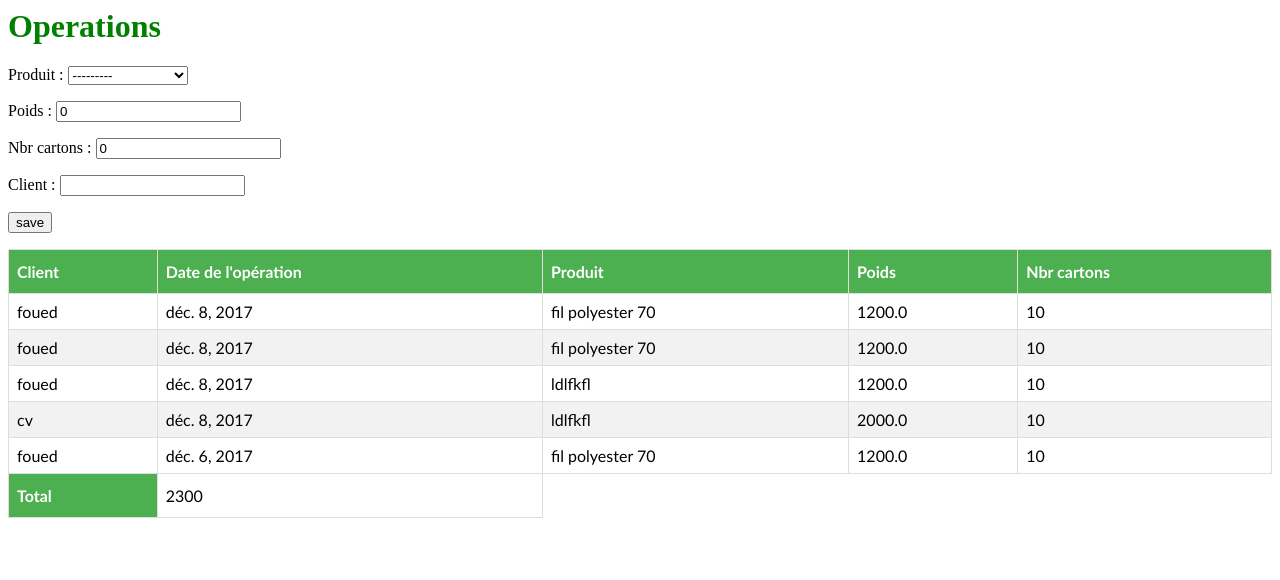
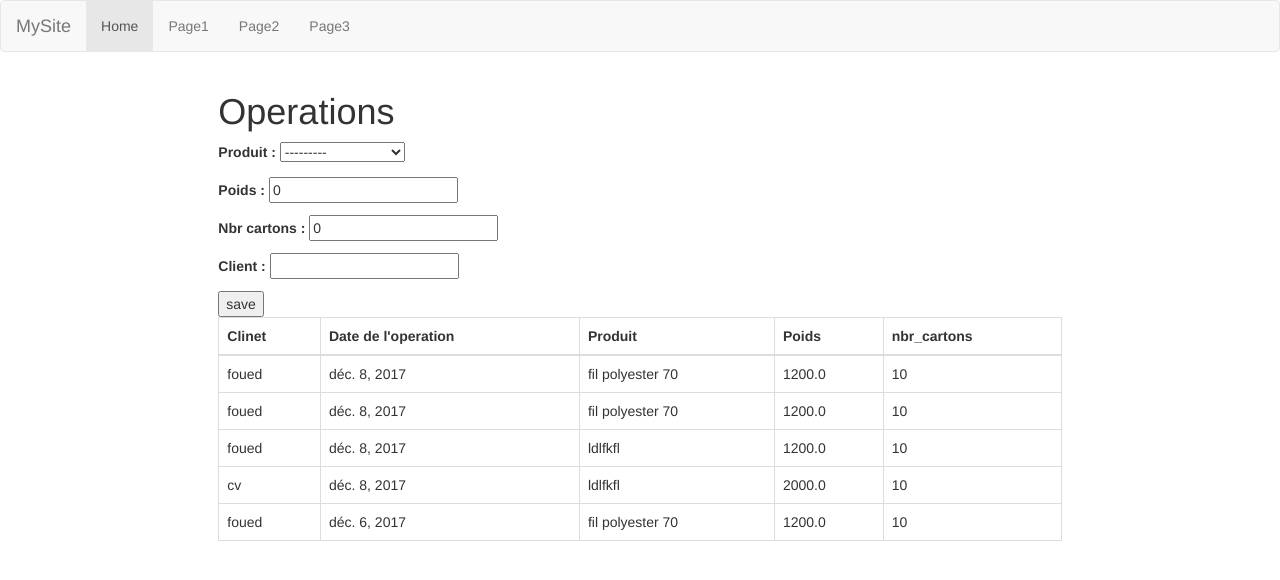
Before and after one commit to chfoued/django, a Django app: page /polls/operation/ in a window 1280 px wide. Shown: the top 580 px of the page. Run offline with Django 3.2, Linux system fonts and the light colour scheme; data comes from the database, SQL or seed files in the repository; both versions use the stored data as it was after the commit; parts of the project's set-up code (start-up, migrations or seed data) failed here and were passed over; some libraries are stand-ins or nearby versions.

Commit message:
adding html template

```diff
--- /dev/null
+++ b/polls/templates/polls/base.html
@@ -0,0 +1,33 @@
+<!DOCTYPE html>
+<html>
+    <head>
+        <meta charset="utf-8">
+        <meta name="viewport" content="width=device-width, initial-scale=1">
+        <link rel="stylesheet" href="https://maxcdn.bootstrapcdn.com/bootstrap/3.3.7/css/bootstrap.min.css">
+        <script src="https://ajax.googleapis.com/ajax/libs/jquery/3.2.1/jquery.min.js"></script>
+        <script src="https://maxcdn.bootstrapcdn.com/bootstrap/3.3.7/js/bootstrap.min.js"></script>
+    </head>
+    <body>
+        <div class="navbar navbar-default">
+            <div class="container-fluid">
+                <div class="navbar-header">
+                    <a class="navbar-brand" href="#">MySite</a>
+                </div>
+                <ul class="nav navbar-nav">
+                    <li class="active"><a href="#">Home</a></li>
+                    <li><a href="">Page1</a></li>
+                    <li><a href="">Page2</a></li>
+                    <li><a href="">Page3</a></li>
+                </ul>
+            </div>
+        </div>
+        <div class="row">
+            {% block content %}
+            <div class="col-sm-4"></div>
+            <div class="col-sm-8">
+                <h1>Hello</h1>
+            </div>
+            {% endblock %}
+        </div>
+    </body>
+</html>
--- a/polls/templates/polls/operation.html
+++ b/polls/templates/polls/operation.html
@@ -1,27 +1,27 @@
+
+{% extends "polls/base.html" %}
 {% load static %}
 <link rel="stylesheet" type="text/css" href="{% static 'polls/style.css' %}">
 
+{% block content %}
+	<div class="col-sm-2"></div>
+	<div class="col-sm-8">
 		<h1>Operations</h1>
-
-
 		<form method="POST">
 				{% csrf_token %}
 				{{form.as_p}}
 				<button type="submit">save</button>
 		</form>
-
-
-<table id="clients">
+		<table class="table table-bordered">
 			<thead>
 				<tr>
-			<th>Client</th>
-			<th>Date de l'opération</th>
+					<th>Clinet</th>
+					<th>Date de l'operation</th>
 					<th>Produit</th>
 					<th>Poids</th>
-			<th>Nbr cartons</th>
+					<th>nbr_cartons</th>
 				</tr>
 			</thead>
-
 			<tbody>
 				{% for operation in operation %}
 				<tr>
@@ -33,9 +33,7 @@
 				</tr>
 				{% endfor %}
 			</tbody>
-	<tfoot>
-		<th>Total</th>
-		<td>2300</td>
-	</tfoot>
+		</table>
 
-</table>
+	</div>
+{% endblock %}
```
Also changed, not shown: db.sqlite3. Lines whose indentation alone changed are shown as unchanged.
